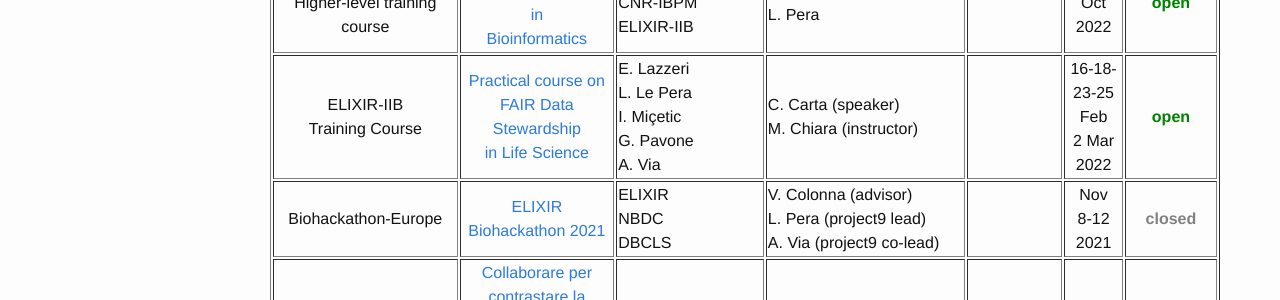
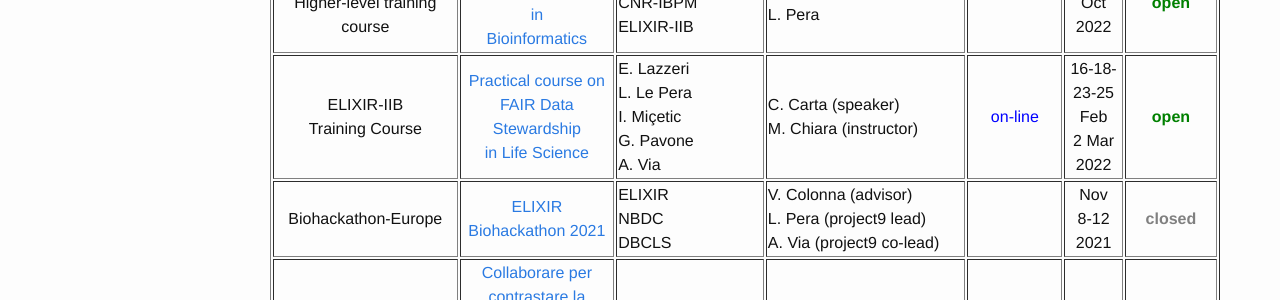
Before and after one commit to ELIXIR-IIB-training/website, a Jekyll site: the page built from _pages/01-all_events.md, in a window 1280 px wide and 900 px high. Shown: the part 331-631 px from the top of the window. Built offline with Jekyll 4.4.1, drawn with Linux system fonts in a browser that asks for light colours.

Commit message:
Add Venue

```diff
--- a/_pages/01-all_events.md
+++ b/_pages/01-all_events.md
@@ -28,7 +28,7 @@ permalink: /all_events/
    <td height="50" width="220" align="center"><a href="https://elixir-iib-training.github.io/website/2022/02/16/FAIR_Data_Stewardship-online.html">Practical course on<br>FAIR Data Stewardship<br>in Life Science</a></td>
    <td height="50" width="150">E. Lazzeri<br>L. Le Pera<br>I. Miçetic<br>G. Pavone<br>A. Via</td>
    <td height="50" width="150">C. Carta (speaker)<br>M. Chiara (instructor)</td>
-   <td height="50" align="center"><font color="blue"></font></td>
+   <td height="50" align="center"><font color="blue">on-line</font></td>
    <td height="50" width="75" align="center">16-18-23-25 Feb<br>2 Mar 2022</td>
    <td height="50" align="center"><font color="green"><b>open</b></font></td>
 </tr>
```
